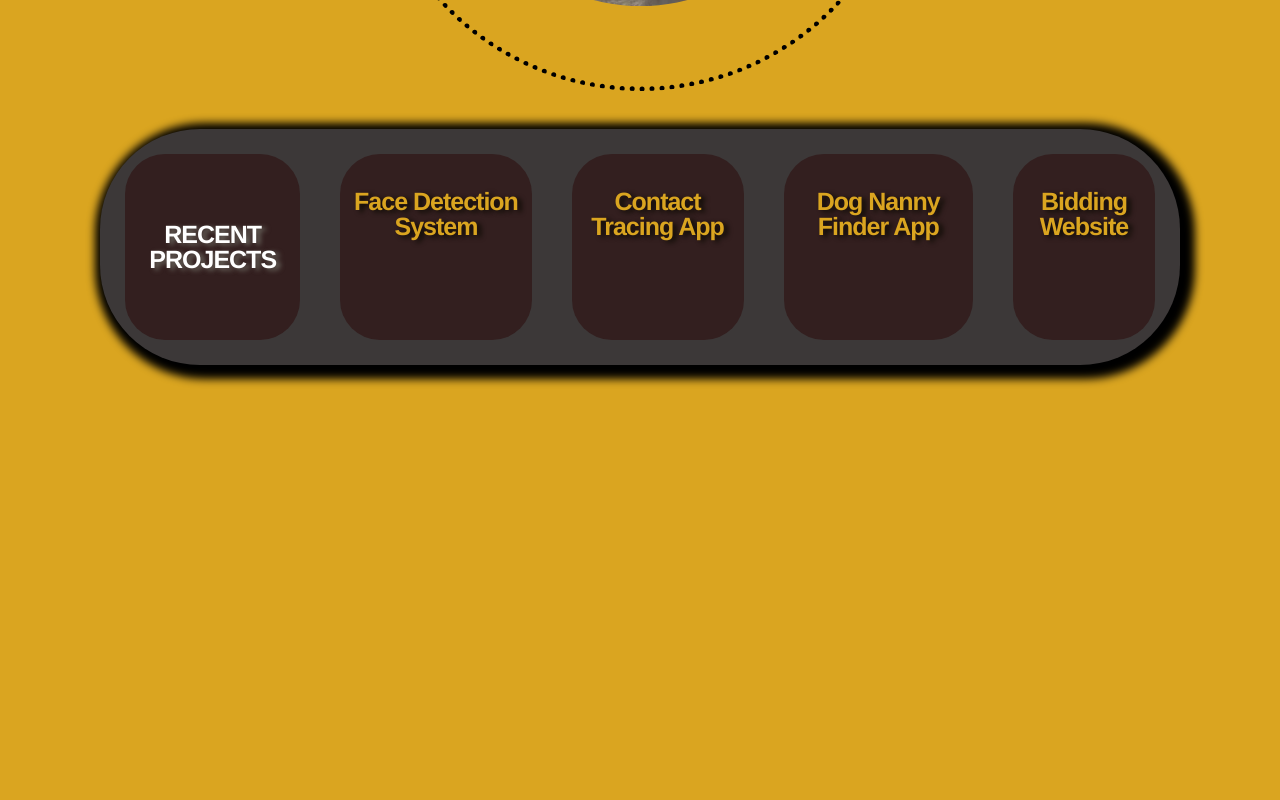
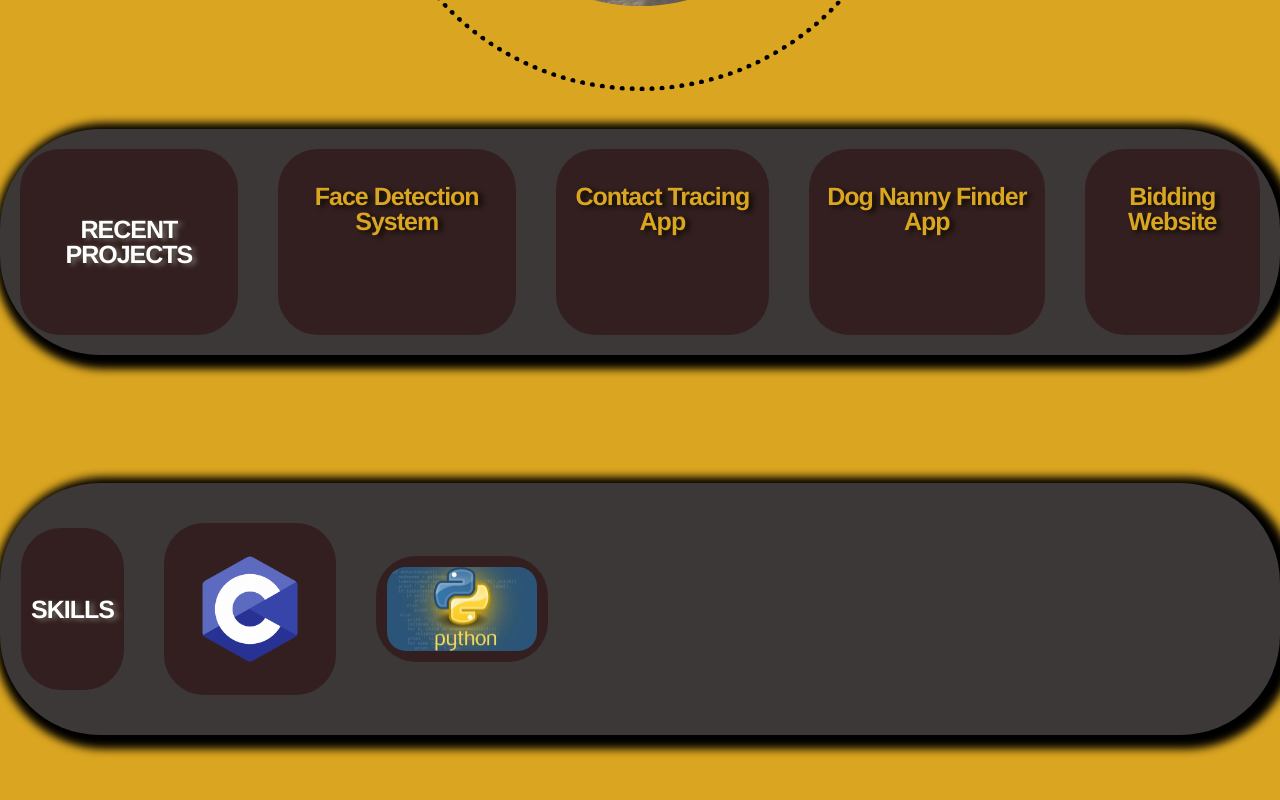
Before and after one commit to CMSC100-1S2324/my-github-page-SerBrad, a plain HTML site: page index.html in a window 1280 px wide. Shown: the part 1160-1960 px from the top of the page. Drawn offline with Linux system fonts and the light colour scheme.

Commit message:
chore: tweaked css for skills container

```diff
--- a/index.html
+++ b/index.html
@@ -140,12 +140,15 @@
 
             <div class="flex-item3">
 
-
+                <h6>
+                    about me
+                </h6>
             </div>
 
             <div class="flex-item3">
-
-
+                <h6>
+                    about me
+                </h6>
             </div>
         </div>
 
--- a/style.css
+++ b/style.css
@@ -176,15 +176,12 @@ flex-wrap: wrap;
   border-radius: 100px;
   background-color: rgb(60, 56, 56);
   display: flex;
-  flex-direction: row; /* Arrange items vertically */
+  /* Arrange items vertically */
 
   position: relative;
 
-padding: 5px;
+
 box-shadow: 5px 4px 8px 10px black;
-
-margin-left: 100px;
-margin-right: 100px;
 
 }
 
@@ -254,16 +251,13 @@ margin-right: 100px;
   flex-direction: row; /* Arrange items vertically */
 
 
-  position: absolute; /* Position the container absolutely */
-  /* Position at the top */
-  left: 30%; /* Center horizontally */
-  transform: translateX(-50%);
 
+ margin-top: 10%;
   padding-top: 40px;
   padding-bottom : 40px;
-padding-left: 20px;
-margin-top: 100%;
-align-content: space-around;
+padding-left: 1px;
+left: -10%;
+
 box-shadow: 5px 4px 8px 10px black;
 
 
@@ -320,7 +314,7 @@ padding-top: 30px;
   flex-direction: row; /* Arrange items vertically */
 
 
-  position: absolute; /* Position the container absolutely */
+ /* Position the container absolutely */
   /* Position at the top */
   right: 25%; /* Center horizontally */
   transform: translateX(-50%);
```
